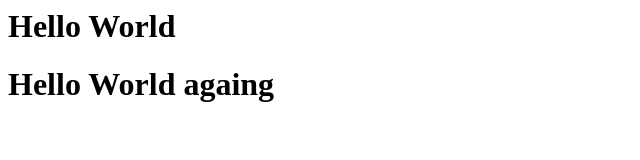
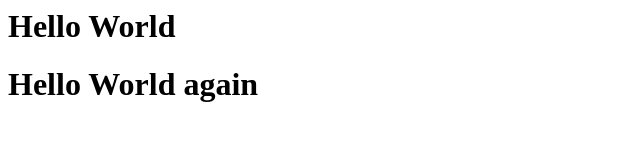
Before and after one commit to manjeet-vasisth/oriserve, a plain HTML site: page index.html in a window 1280 px wide. Shown: the full height of the page, 0-640 px from the left. Drawn offline with Linux system fonts and the light colour scheme.

Commit message:
Update index.html

```diff
--- a/index.html
+++ b/index.html
@@ -3,6 +3,6 @@
  </head>
  <body>
    <h1>Hello World<h1>
-   <h1>Hello World againg<h1>
+   <h1>Hello World again<h1>
  </body>
 </html>
```
